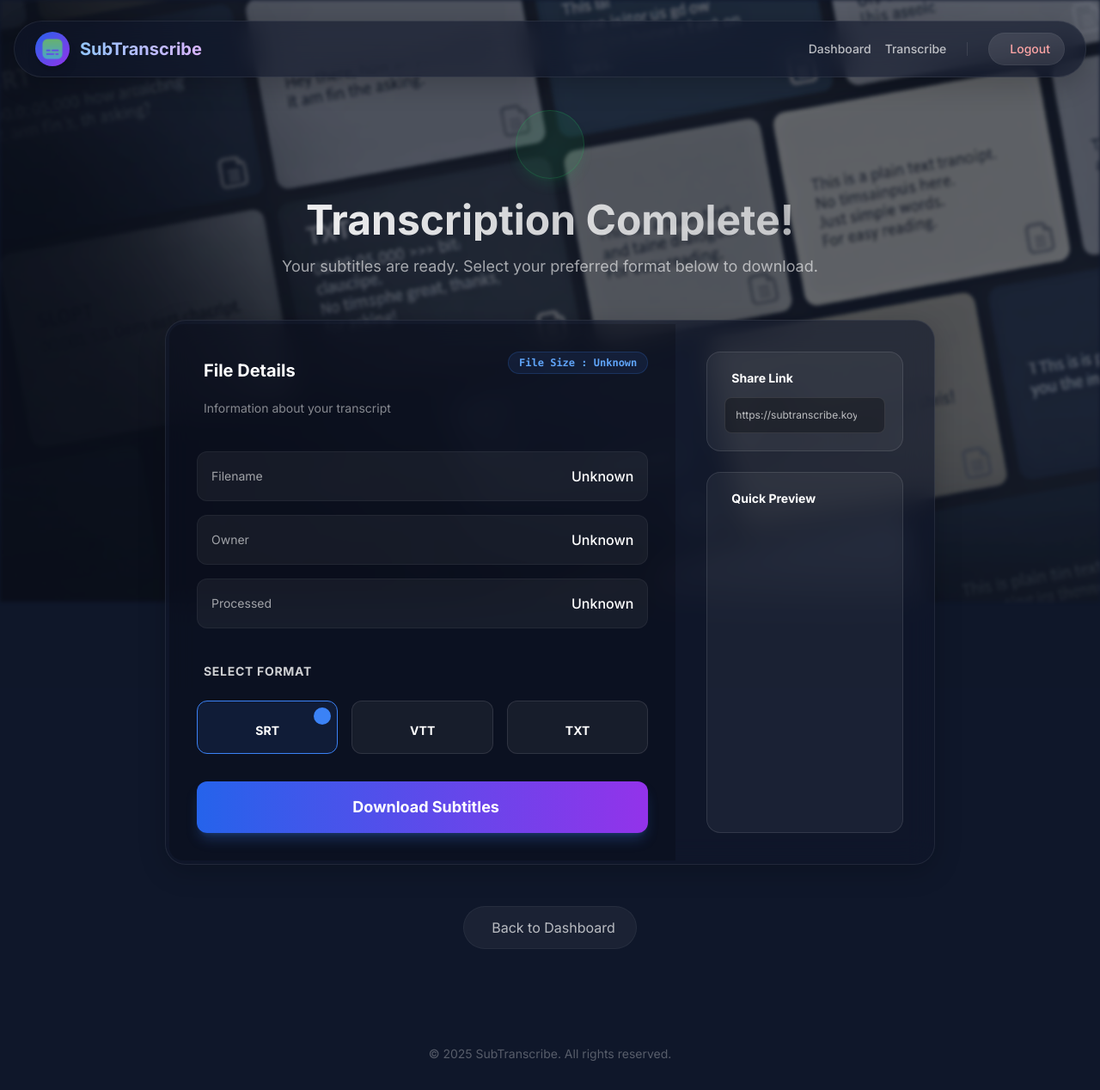
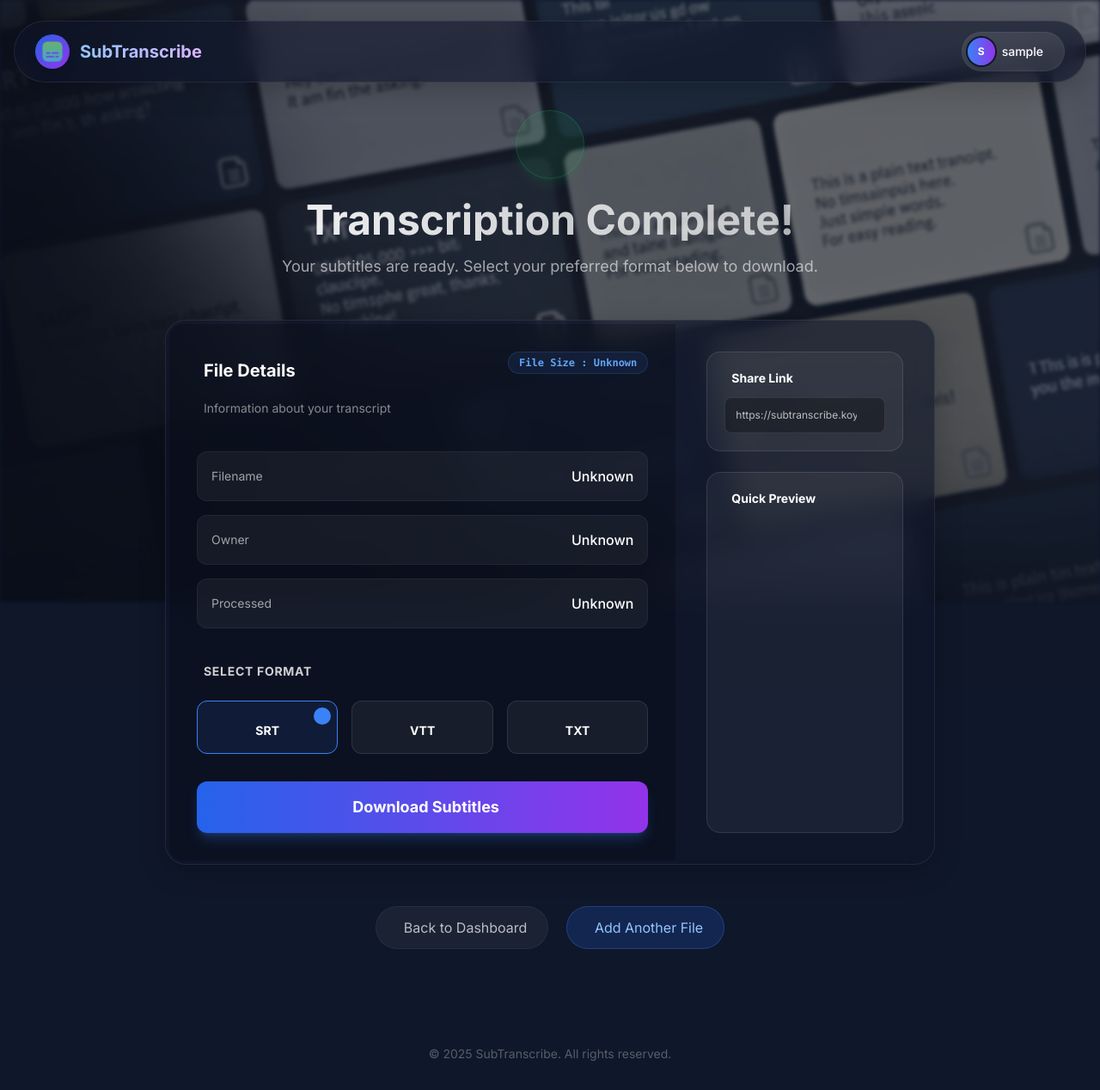
Before and after one commit to ADEL-MAHMOUD10/Dashboard_SubTranscribe, a Flask app: page /share/1 in a window 1280 px wide. Shown: the whole page at 86% size. Run offline with Flask 3, Linux system fonts and the light colour scheme; the visitor is signed in with stand-in values (Sample User, id 1); data that the repository does not hold is empty; some libraries are stand-ins or nearby versions.

Commit message:
Feat: Complete User Dropdown (Home/Settings links + Visibility Fix)

```diff
--- a/templates/subtitle.html
+++ b/templates/subtitle.html
@@ -58,6 +58,13 @@
             opacity: 1;
             transform: scale(1);
         }
+
+        .dropdown-active {
+            opacity: 1 !important;
+            transform: translateY(0) !important;
+            pointer-events: auto !important;
+            visibility: visible !important;
+        }
     </style>
 </head>
 
@@ -73,7 +80,8 @@
     <!-- Navigation -->
     <nav class="fixed w-full top-0 z-50 pt-6 px-4">
         <div class="container mx-auto max-w-7xl">
-            <div class="glass-card rounded-full px-6 py-3 flex items-center justify-between">
+            <div
+                class="glass-card rounded-full px-6 py-3 flex items-center justify-between overflow-visible relative z-50">
                 <a href="/" class="flex items-center gap-3 group">
                     <div
                         class="w-10 h-10 rounded-full bg-gradient-to-br from-blue-600 to-purple-600 flex items-center justify-center p-1.5 shadow-lg group-hover:scale-110 transition-transform duration-300">
@@ -85,16 +93,48 @@
 
                 <div class="flex items-center gap-4">
                     {% if session.get('user_id') %}
-                    <a href="{{ url_for('subtitle.dashboard', user_id=session.get('user_id')) }}"
-                        class="hidden sm:block text-sm font-medium text-white/70 hover:text-white transition-colors">Dashboard</a>
-                    <a href="{{ url_for('transcribe.transcribe_page', user_id=session.get('user_id')) }}"
-                        class="hidden sm:block text-sm font-medium text-white/70 hover:text-white transition-colors">Transcribe</a>
-                    <div class="h-4 w-px bg-white/10 mx-2 hidden sm:block"></div>
-                    <a href="{{ url_for('auth.logout') }}"
-                        class="flex items-center gap-2 px-4 py-2 rounded-full bg-white/10 hover:bg-white/20 border border-white/5 transition-all text-sm font-medium text-red-300 hover:text-red-200">
-                        <i class="ti ti-logout"></i>
-                        <span>Logout</span>
-                    </a>
+                    <!-- User Dropdown -->
+                    <div class="relative">
+                        <button id="userDropdownBtn"
+                            class="flex items-center gap-2 bg-white/10 hover:bg-white/20 border border-white/5 rounded-full pl-1.5 pr-1.5 sm:pr-4 py-1.5 transition-all duration-300">
+                            <div
+                                class="w-8 h-8 rounded-full bg-gradient-to-r from-blue-500 to-purple-600 flex items-center justify-center text-xs font-bold ring-2 ring-dark-900">
+                                {{ session.get('username', 'User')[0] | upper }}
+                            </div>
+                            <span class="text-sm font-medium hidden sm:block">{{ session.get('username', 'User')
+                                }}</span>
+                            <i id="userDropdownIcon"
+                                class="ti ti-chevron-down text-xs opacity-50 transition-transform duration-300 hidden sm:block"></i>
+                        </button>
+
+                        <!-- Dropdown Menu -->
+                        <div id="userDropdownMenu"
+                            class="absolute right-0 top-full mt-2 w-48 bg-[#0f172a] border border-white/10 rounded-xl shadow-xl overflow-hidden opacity-0 translate-y-2 pointer-events-none transition-all duration-300 z-[60]">
+                            <div class="p-1">
+                                <a href="/"
+                                    class="flex items-center gap-2 px-4 py-2 text-sm text-white/70 hover:text-white hover:bg-white/5 rounded-lg transition-colors">
+                                    <i class="ti ti-home"></i> Home
+                                </a>
+                                <a href="{{ url_for('subtitle.dashboard', user_id=session.get('user_id')) }}"
+                                    class="flex items-center gap-2 px-4 py-2 text-sm text-white/70 hover:text-white hover:bg-white/5 rounded-lg transition-colors">
+                                    <i class="ti ti-dashboard"></i> Dashboard
+                                </a>
+                                <a href="{{ url_for('transcribe.transcribe_page', user_id=session.get('user_id')) }}"
+                                    class="flex items-center gap-2 px-4 py-2 text-sm text-white/70 hover:text-white hover:bg-white/5 rounded-lg transition-colors">
+                                    <i class="ti ti-plus"></i> Transcribe
+                                </a>
+                                <a href="{{ url_for('setting.settings', user_id=session.get('user_id')) }}"
+                                    class="flex items-center gap-2 px-4 py-2 text-sm text-white/70 hover:text-white hover:bg-white/5 rounded-lg transition-colors">
+                                    <i class="ti ti-settings"></i> Settings
+                                </a>
+                                <div class="h-px bg-white/10 my-1"></div>
+                                <a href="{{ url_for('auth.logout') }}"
+                                    class="flex items-center gap-2 px-4 py-2 text-sm text-red-400 hover:text-red-300 hover:bg-red-500/10 rounded-lg transition-colors">
+                                    <i class="ti ti-logout"></i> Logout
+                                </a>
+                            </div>
+                        </div>
+                    </div>
                     {% else %}
                     <a href="{{ url_for('auth.login') }}"
                         class="text-sm font-medium text-white hover:text-blue-300 transition-colors">Login</a>
@@ -261,6 +301,10 @@
                     class="bg-white/5 hover:bg-white/10 border border-white/5 px-6 py-3 rounded-full text-white/70 hover:text-white transition-all inline-flex items-center gap-2">
                     <i class="ti ti-arrow-left"></i> Back to Dashboard
                 </a>
+                <a href="{{ url_for('transcribe.transcribe_page', user_id=session.get('user_id')) }}"
+                    class="bg-blue-600/20 hover:bg-blue-600/30 border border-blue-500/30 px-6 py-3 rounded-full text-blue-300 hover:text-blue-100 transition-all inline-flex items-center gap-2 ml-4">
+                    <i class="ti ti-plus"></i> Add Another File
+                </a>
             </div>
 
         </div>
@@ -312,6 +356,35 @@
                 }
             } catch (e) { }
         });
+
+        // User Dropdown Logic (Matching intro.html)
+        const userBtn = document.getElementById('userDropdownBtn');
+        const userMenu = document.getElementById('userDropdownMenu');
+        const userIcon = document.getElementById('userDropdownIcon');
+
+        if (userBtn && userMenu) {
+            userBtn.addEventListener('click', (e) => {
+                e.preventDefault();
+                e.stopPropagation();
+                userMenu.classList.toggle('dropdown-active');
+
+                if (userIcon) {
+                    if (userMenu.classList.contains('dropdown-active')) {
+                        userIcon.style.transform = 'rotate(180deg)';
+                    } else {
+                        userIcon.style.transform = 'rotate(0deg)';
+                    }
+                }
+            });
+
+            // Close when clicking outside
+            document.addEventListener('click', (e) => {
+                if (!userBtn.contains(e.target) && !userMenu.contains(e.target)) {
+                    userMenu.classList.remove('dropdown-active');
+                    if (userIcon) userIcon.style.transform = 'rotate(0deg)';
+                }
+            });
+        }
     </script>
 </body>
 
```
